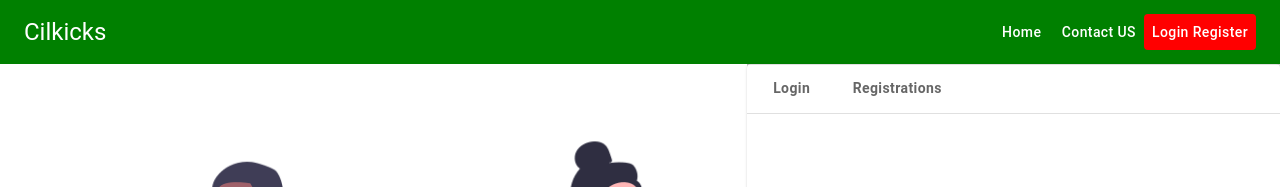
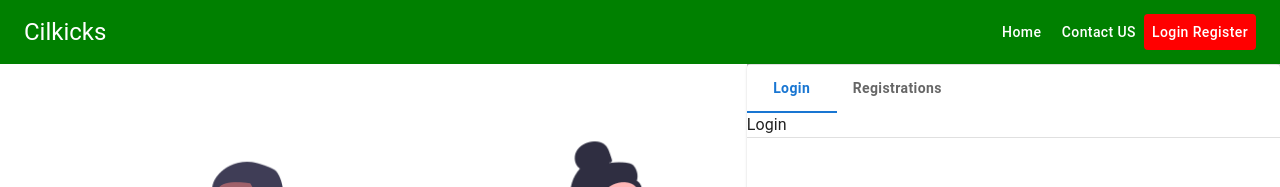
Before and after one commit to cecililu/loginfrontendinreact, a React (Create React App) app: page /login in a window 1280 px wide. Shown: the top 187 px of the page. Built offline with nearby package versions, Linux system fonts and the light colour scheme.

Commit message:
tabs routing mui for login and registations

```diff
--- /dev/null
+++ b/src/Components/pages/auth/Login.js
@@ -0,0 +1,7 @@
+import React from 'react'
+
+export const Login = () => {
+  return (
+    <div>Login</div>
+  )
+}
--- a/src/Components/pages/auth/LoginRegister.js
+++ b/src/Components/pages/auth/LoginRegister.js
@@ -1,9 +1,38 @@
 import { Card, Grid, Tabs, Typography,Box ,Tab } from '@mui/material'
 import image from '../../../images/car.png'
-import React from 'react'
+import React, { useState } from 'react'
+import { Login } from './Login'
+import { Registration } from './Registration'
+
+const TabPanel=(props)=>{
+
+   const {children,value,index}=props
+   return (
+   <div role='tabpanel' hidden={value!==index}>
+        {value=== index &&(
+            <Box>
+                {children}
+            </Box>
+        )}
+   </div>
+   )
+
+}
+
+
 
 export const LoginRegister = () => {
-  return (
+
+  const [value, setvalue] = useState(0)
+
+  const handlechange=()=>{
+       if (value==0){
+        setvalue(1)
+       }else{
+        setvalue(0)
+       }
+  }
+    return (
     <>
       <Grid container sx={{height:'90vh'}}>
 
@@ -24,11 +53,14 @@ export const LoginRegister = () => {
             <Card sx={{width:'100%',height:'100%',backgroundColor:'white'}}>
                 <Box>
                     <Box sx={{borderTop:1,borderBottom:1,borderColor:'divider'}}>
-                        <Tabs>
+                        <Tabs value={value} onChange={handlechange}>
                             <Tab label="Login" sx={{textTransform:'none',fontWeight:'bold'}}></Tab>
                             <Tab label="Registrations"  sx={{textTransform:'none',fontWeight:'bold'}}></Tab>
                         </Tabs>
+                        <TabPanel value={value} index={0}><Login/></TabPanel>
+                        <TabPanel value={value} index={1}><Registration/></TabPanel>
                     </Box>
+
                 </Box>
                 </Card>
         </Grid>
--- /dev/null
+++ b/src/Components/pages/auth/Registration.js
@@ -0,0 +1,7 @@
+import React from 'react'
+
+export const Registration = () => {
+  return (
+    <div>Registration</div>
+  )
+}
```
